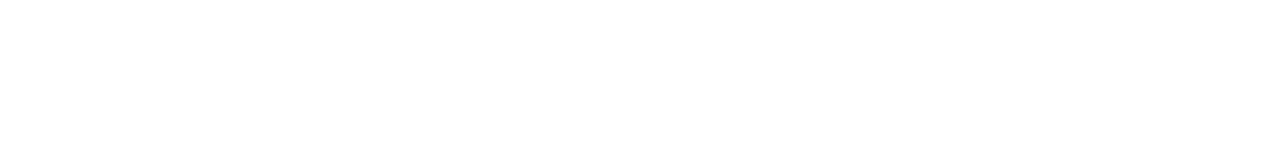
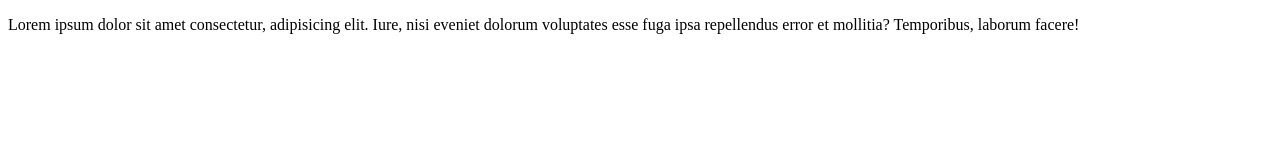
Before and after one commit to PiyDev/Login-page, a plain HTML site: page index.html in a window 1280 px wide. Drawn offline with Linux system fonts and the light colour scheme.

Commit message:
frisrt changes

```diff
--- a/index.html
+++ b/index.html
@@ -3,9 +3,9 @@
 <head>
   <meta charset="UTF-8">
   <meta name="viewport" content="width=device-width, initial-scale=1.0">
-  <title>Document</title>
+  <title>My First Login page</title>
 </head>
 <body>
-
+  <P>Lorem ipsum dolor sit amet consectetur, adipisicing elit. Iure, nisi eveniet dolorum voluptates esse fuga ipsa repellendus error et mollitia? Temporibus, laborum facere!</P>
 </body>
 </html>
```
